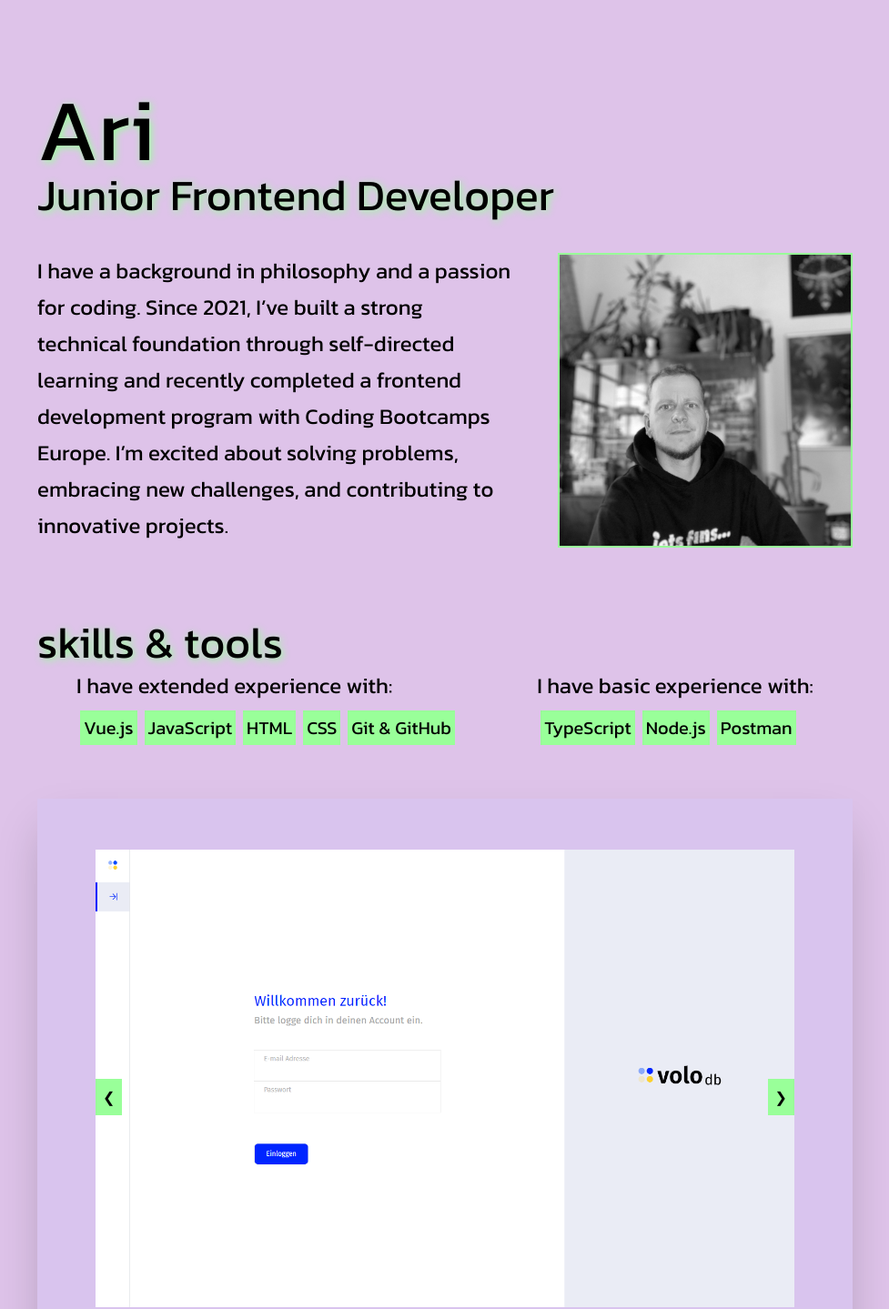
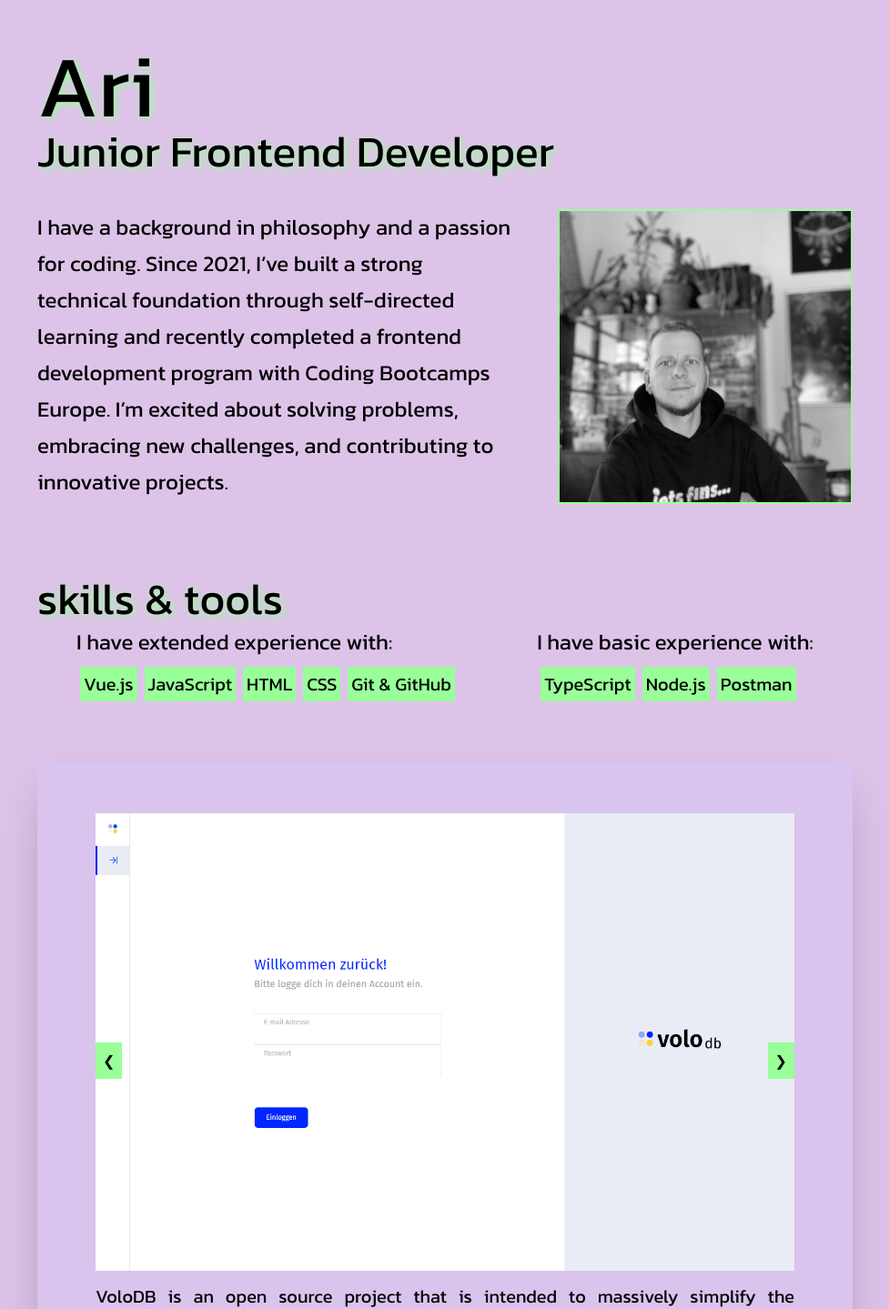
Before and after one commit to Artromi/Portfolio, a Vue app: page /#about in a window 1280 px wide. Shown: the part 98-1537 px from the top of the page at 91% size, without its empty margins (151-1128 px from the left). Built offline with nearby package versions, Linux system fonts and the light colour scheme.

Commit message:
fix: ids and margins

```diff
--- a/src/App.vue
+++ b/src/App.vue
@@ -1,9 +1,13 @@
 <template>
   <div class="bg-purple-100">
     <NavigationBar />
-    <main class="max-w-4xl mx-auto mt-24">
-      <AboutMe />
-      <ProjectCard />
+    <main class="max-w-4xl mx-auto mt-12">
+      <div id="about" class="pt-36 mt-[-144px]">
+        <AboutMe />
+      </div>
+      <div id="projects" class="pt-28 mt-[-112px]">
+        <ProjectCard />
+      </div>
     </main>
     <ContactsAndFooter />
   </div>
--- a/src/components/AboutMe.vue
+++ b/src/components/AboutMe.vue
@@ -1,5 +1,5 @@
 <template>
-  <section id="about">
+  <section>
     <div>
       <h1 class="text-8xl text-black" style="text-shadow: 2px 2px 8px #99ff99">Ari</h1>
       <h2 class="text-5xl text-black" style="text-shadow: 2px 2px 8px #99ff99">
--- a/src/components/ProjectCard.vue
+++ b/src/components/ProjectCard.vue
@@ -1,5 +1,5 @@
 <template>
-  <div id="projects" class="bg-blue-400 bg-opacity-20 my-12 shadow-2xl py-14 px-16">
+  <div class="bg-blue-400 bg-opacity-20 my-12 shadow-2xl py-14 px-16">
     <div class="relative">
       <img class="volo-slides mx-auto" src="@/assets/volo1.png" />
       <img class="volo-slides mx-auto hidden" src="@/assets/volo2.png" />
```
